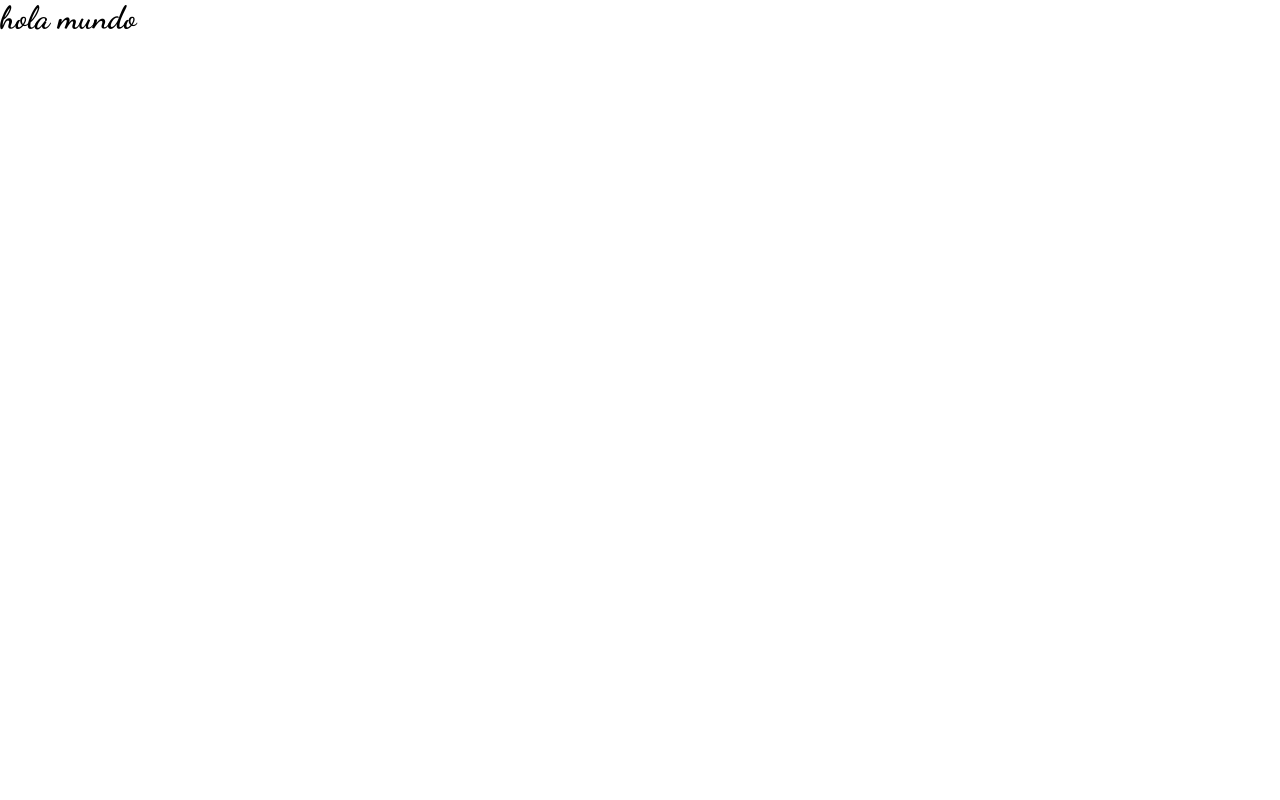
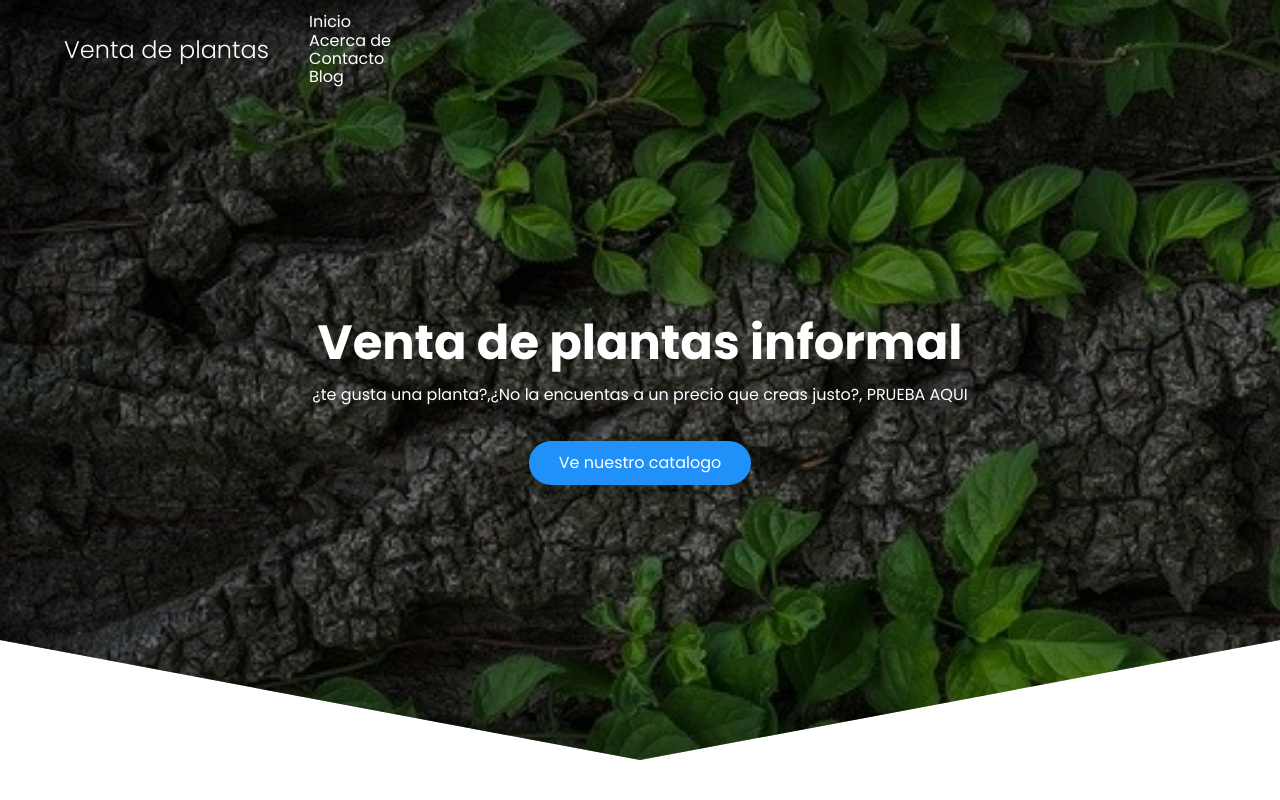
Before and after one commit to dkaiser21/Web_page, a PHP site: page / in a window 1280 px wide. Before the commit the page is almost empty. Run offline with PHP 8.4, Linux system fonts and the light colour scheme.

Commit message:
actualizacion

```diff
--- a/FrontEnd/estilos.css
+++ b/FrontEnd/estilos.css
@@ -1,4 +1,4 @@
-@import url('https://fonts.googleapis.com/css2?family=Dancing+Script:wght@400;500;600;700&display=swap');
+@import url('https://fonts.googleapis.com/css2?family=Poppins:wght@300;400;600;700&display=swap');
 
 :root {
     --padding-container: 100px 0;
@@ -6,7 +6,7 @@
 }
 
 body {
-    font-family: 'Dancing Script', cursive;
+    font-family: 'Poppins', sans-serif;
 }
 
 .container {
@@ -35,7 +35,7 @@ body {
     left: 0;
     width: 100%;
     height: 100%;
-    background-image: linear-gradient(180deg, #0000008c 0%, #0000008c 100%), url('../images/computer.jpg');
+    background-image: linear-gradient(180deg, #0000008c 0%, #0000008c 100%), url('../FrontEnd/Images/inicio.jpg');
     background-size: cover;
     clip-path: polygon(0 0, 100% 0, 100% 80%, 50% 95%, 0 80%);
     z-index: -1;
--- /dev/null
+++ b/index.html
@@ -0,0 +1,46 @@
+<!DOCTYPE html>
+<html lang="es">
+<link rel="stylesheet" href="/FrontEnd/normalize.css">
+<link rel="stylesheet" href="/FrontEnd/estilos.css">
+<head>
+    <meta charset="UTF-8">
+    <meta http-equiv="X-UA-Compatible" content="IE=edge">
+    <meta name="viewport" content="width=device-width, initial-scale=1.0">
+    <title>Roleando</title>
+</head>
+<body>
+<header class="hero">
+    <nav class="nav container">
+        <div class="nav__logo">
+            <h2 class="nav__title">Venta de plantas</h2>
+        </div>
+        <ul class="nav_link nav__link--menu">
+            <li class="nav__items">
+                <a href="#" class="nav__links">Inicio</a>
+            </li>
+            <li class="nav__items">
+                <a href="#" class="nav__links">Acerca de</a>
+            </li>
+            <li class="nav__items">
+                <a href="#" class="nav__links">Contacto</a>
+            </li>
+            <li class="nav__items">
+                <a href="#" class="nav__links">Blog</a>
+            </li>
+
+            <img src="FrontEnd/..." class="nav__close">
+        </ul>
+
+        <div class="nav__menu">
+            <img src="" class="nav__img">
+        </div>
+    </nav>
+
+    <section class="hero__container container">
+        <h1 class="hero__title">Venta de plantas informal</h1>
+        <p class="hero__paragraph">¿te gusta una planta?,¿No la encuentas a un precio que creas justo?, PRUEBA AQUI</p>
+        <a href="#" class="cta">Ve nuestro catalogo</a>
+    </section>
+</header>
+</body>
+</html>
--- a/index.php
+++ /dev/null
@@ -1,14 +0,0 @@
-<!DOCTYPE html>
-<html lang="es">
-<link rel="stylesheet" href="/FrontEnd/normalize.css">
-<link rel="stylesheet" href="/FrontEnd/estilos.css">
-<head>
-    <meta charset="UTF-8">
-    <meta http-equiv="X-UA-Compatible" content="IE=edge">
-    <meta name="viewport" content="width=device-width, initial-scale=1.0">
-    <title>Roleando</title>
-</head>
-<body>
-<h1>hola mundo<h1>
-</body>
-</html>
```
Also changed, not shown: FrontEnd/Images/inicio.jpg (added).
